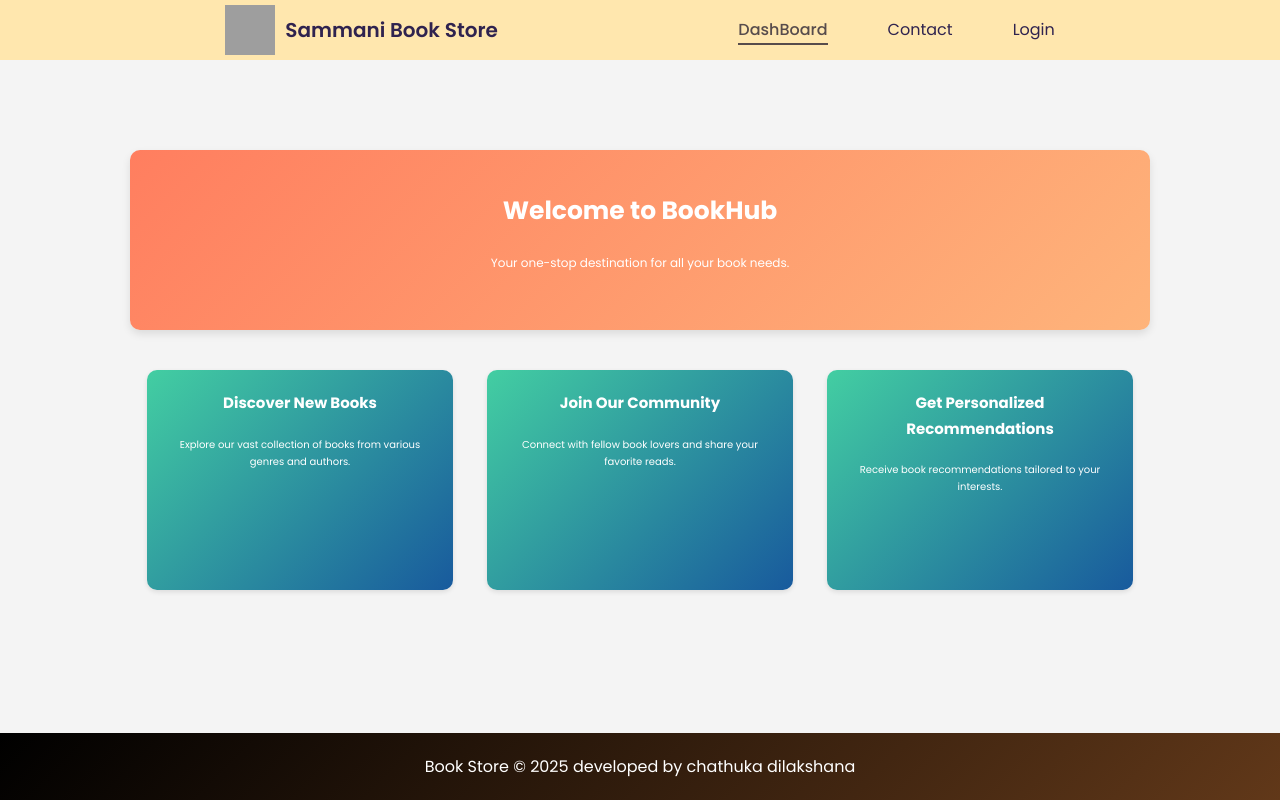
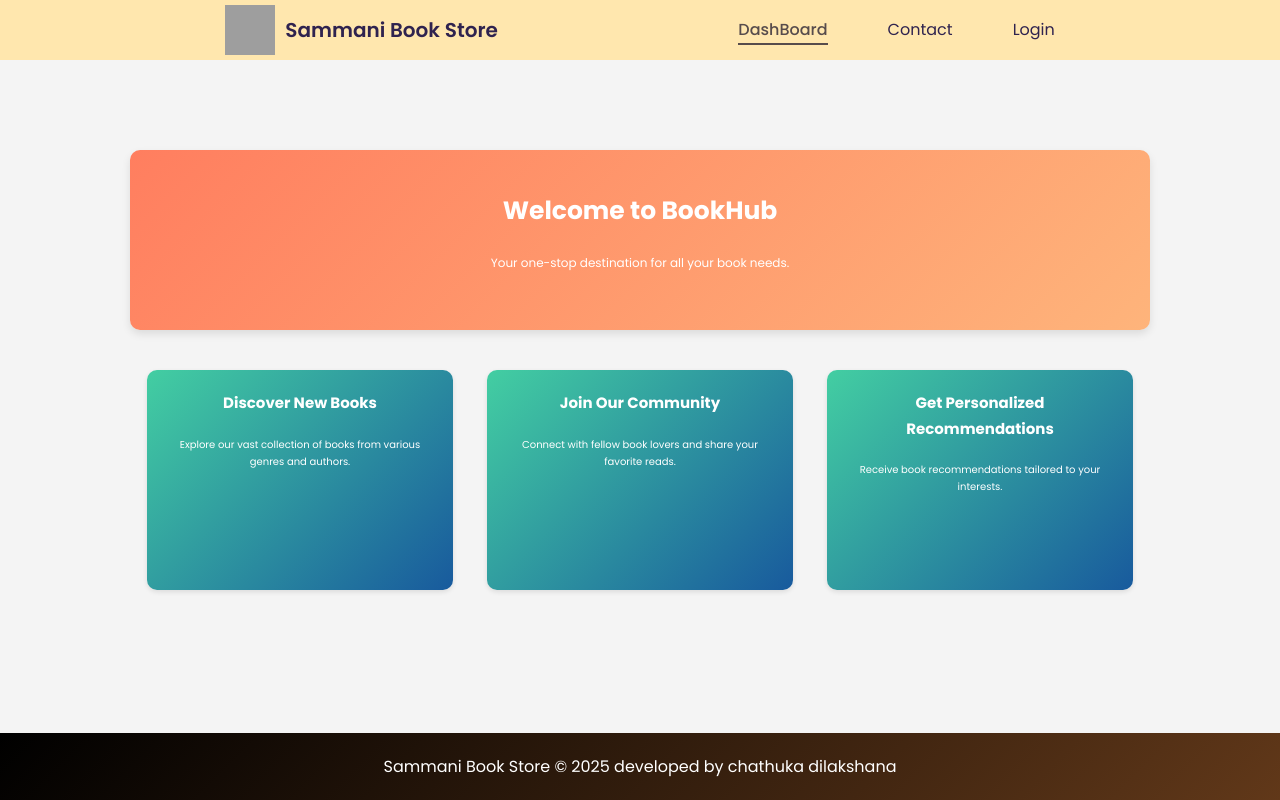
Before and after one commit to IT22091352/Google_book_API_Application, a React (Create React App) app in the folder frontend/: page / in a window 1280 px wide. Built offline with nearby package versions, Linux system fonts and the light colour scheme; grey boxes are pictures that could not be loaded.

Commit message:
feat: update footer text to 'Sammani Book Store'

```diff
--- a/frontend/src/Components/Footer/Footer.js
+++ b/frontend/src/Components/Footer/Footer.js
@@ -6,7 +6,7 @@ function Footer() {
     <div>
         <footer className="footer">
         <div className="container">
-          <p>Book Store &copy; 2025 developed by chathuka dilakshana</p>
+          <p>Sammani Book Store &copy; 2025 developed by chathuka dilakshana</p>
         </div>
         </footer>
     </div>
```
